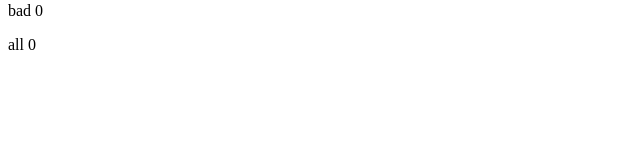
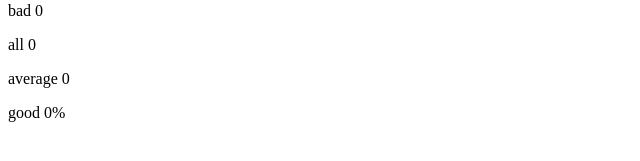
Before and after one commit to EmmanouilRichman/react-excercises-manny, a React (Vite) app in the folder lesson1/: page / in a window 1280 px wide. Shown: the part 221-382 px from the top of the page, without its empty margins (0-640 px from the left). Built offline with nearby package versions, Linux system fonts and the light colour scheme.

Commit message:
1.7 answer

```diff
--- a/lesson1/src/App.jsx
+++ b/lesson1/src/App.jsx
@@ -1,12 +1,15 @@
 import { useState } from 'react'
 
 const Statistics = ({good,neutral,bad,all}) => {
+
   return(
     <div>
       <p>good {good}</p>
       <p>neutral {neutral}</p>
       <p>bad {bad}</p>
       <p>all {all}</p>
+      <p>average { all > 0 ? (good - bad)/all  : 0 }</p>
+      <p>good {good > 1 ? (good / all) * 100 : 0}%</p>
     </div>
   )
 }
```
